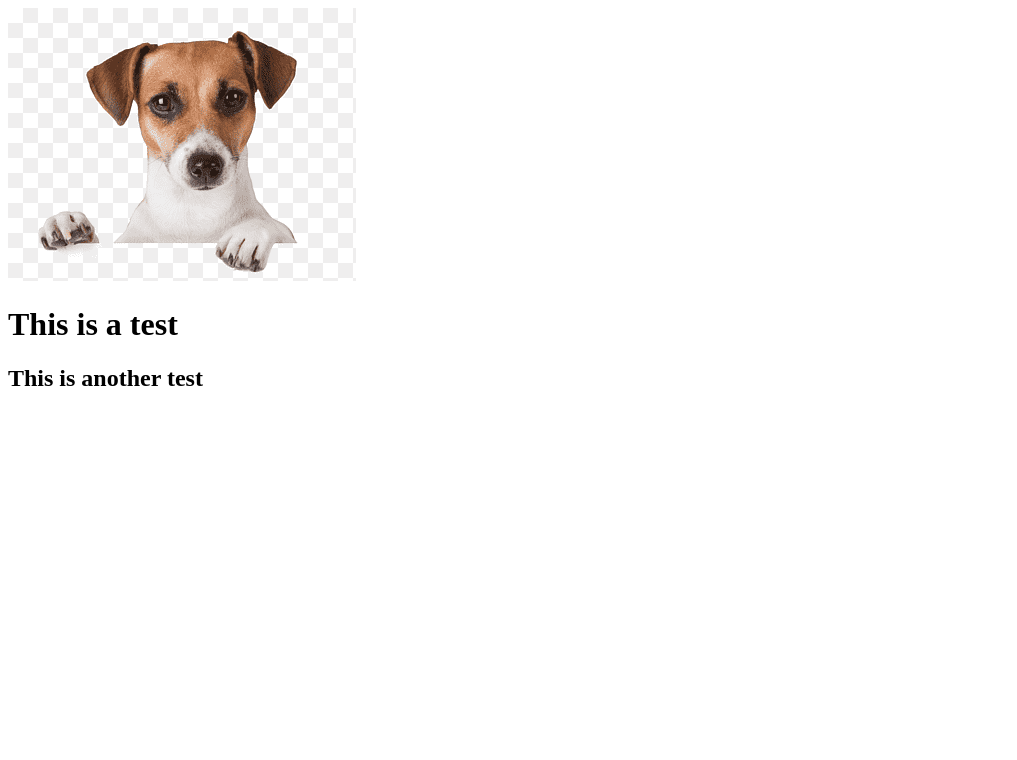
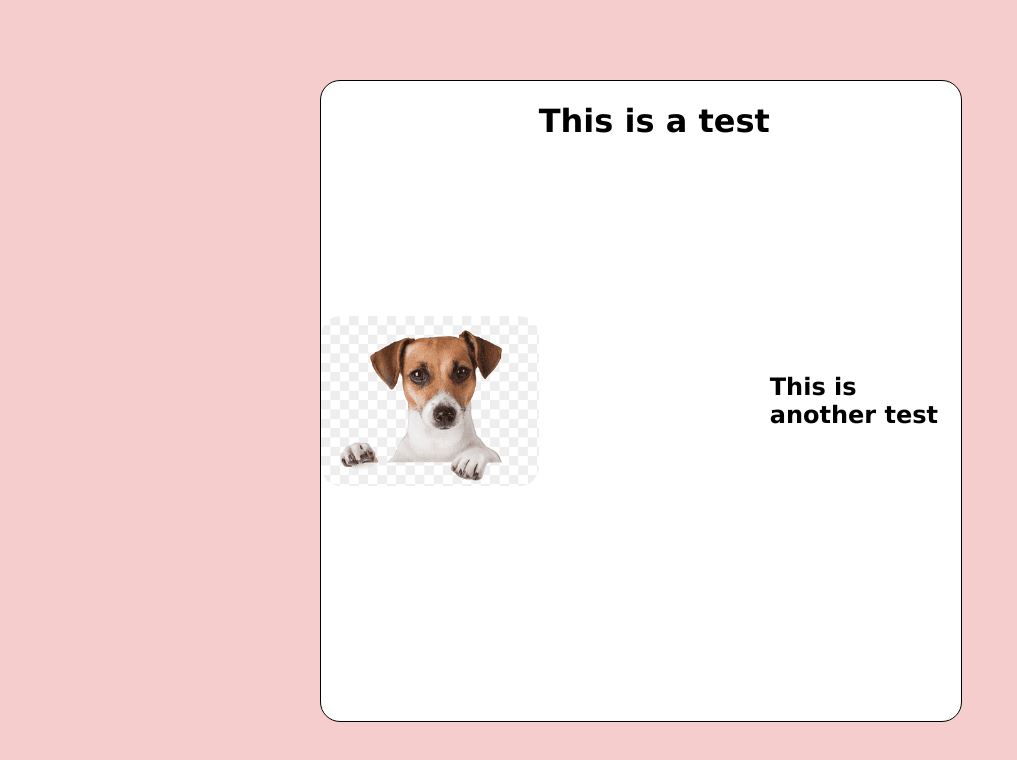
Before and after one commit to englconti/git-101, a plain HTML site: page index.html in a window 1280 px wide. Shown: the whole page, without its empty margins (0-1017 px from the left). Drawn offline with Linux system fonts and the light colour scheme.

Commit message:
Formatted page and image

```diff
--- a/index.html
+++ b/index.html
@@ -5,10 +5,13 @@
     <meta http-equiv="X-UA-Compatible" content="IE=edge" />
     <meta name="viewport" content="width=device-width, initial-scale=1.0" />
     <title>Document</title>
+    <link rel="stylesheet" href="style.css" />
   </head>
   <body>
-    <img src="dog.png" alt="Dog image" />
-    <h1>This is a test</h1>
-    <h2>This is another test</h2>
+    <div id="container">
+      <img id="dog-image" src="dog.png" alt="Dog image" />
+      <h1 id="head-title">This is a test</h1>
+      <h2>This is another test</h2>
+    </div>
   </body>
 </html>
--- /dev/null
+++ b/style.css
@@ -0,0 +1,34 @@
+body {
+  margin: 0;
+  font-family: "Lucida Sans", "Lucida Sans Regular", "Lucida Grande",
+    "Lucida Sans Unicode", Geneva, Verdana, sans-serif;
+  background: rgb(245, 205, 205);
+}
+
+#container {
+  background: white;
+  position: absolute;
+  left: 25vw;
+  top: 10vh;
+  border: 1px solid black;
+  border-radius: 20px;
+  display: flex;
+  flex-direction: row;
+  align-items: center;
+  justify-content: center;
+  height: 80vh;
+  width: 50vw;
+}
+
+#dog-image {
+  width: 100px;
+  border-radius: 20px;
+  max-height: 80vh;
+  flex: 1 1 300px;
+  /* align-self: ; */
+}
+
+#head-title {
+  align-self: flex-start;
+  flex: 1 0 auto;
+}
```
